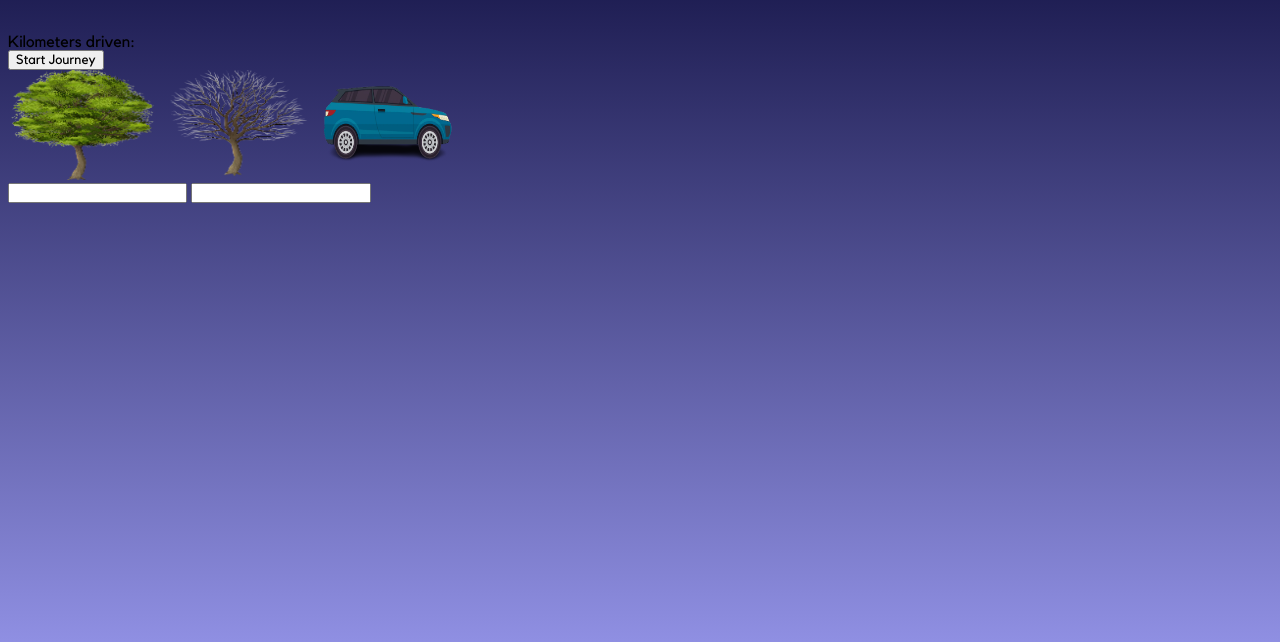
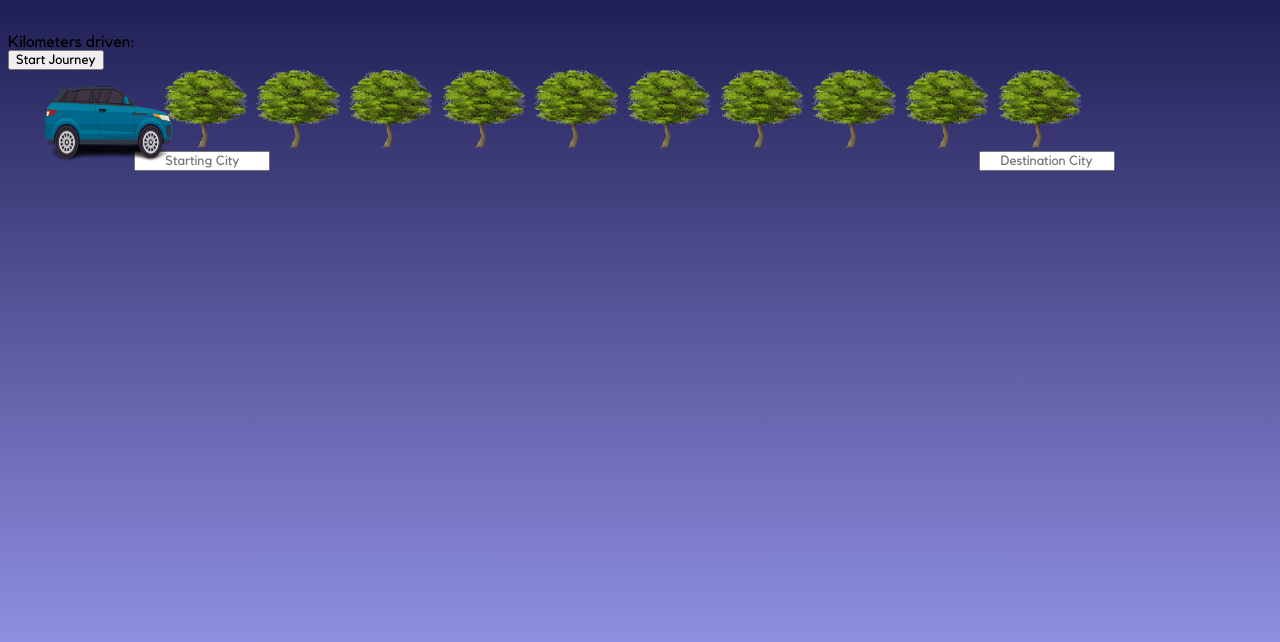
Before and after one commit to krishnacheemalapati/HackTheValleySubmission, a plain HTML site: page index.html in a window 1280 px wide. Shown: the part 142-784 px from the top of the page. Drawn offline with Linux system fonts and the light colour scheme.

Commit message:
more trees, minor formatting

```diff
--- a/App.js
+++ b/App.js
@@ -10,7 +10,7 @@ function moveCar(id) {
     clearInterval(id);
     id = setInterval(frame, 10);
     function frame() {
-      if (pos == 1000) {
+      if (pos == 1300) {
         clearInterval(id);
       } else {
         pos++;
--- a/index.html
+++ b/index.html
@@ -4,7 +4,7 @@
     <script src="App.js"></script>
     <link rel="stylesheet" href="styles.css">
     </link>
-    <title> Tetradoro Technique</title>
+    <title> Transport thing</title>
 </head>
 <html>
 <body>
@@ -16,16 +16,24 @@
     <button id = "journeybtn">Start Journey</button>
 </div>
 <div class = "treecontainer">
-    <img src="./assets/live_tree.png", class = "live tree", width="150", height="110" />
-    <img src="./assets/dead_tree.png", class = "dead tree", width="150", height="110" />
-    <img src="./assets/car.png", id = "car", width="150", height="100" />
+    <img src="./assets/live_tree.png", class = "live tree", width="7%", height="8%", id="t1"/>
+    <img src="./assets/live_tree.png", class = "live tree", width="7%", height="8%", id="t2"/>
+    <img src="./assets/live_tree.png", class = "live tree", width="7%", height="8%", id="t3"/>
+    <img src="./assets/live_tree.png", class = "live tree", width="7%", height="8%", id="t4"/>
+    <img src="./assets/live_tree.png", class = "live tree", width="7%", height="8%", id="t5"/>
+    <img src="./assets/live_tree.png", class = "live tree", width="7%", height="8%", id="t6"/>
+    <img src="./assets/live_tree.png", class = "live tree", width="7%", height="8%", id="t7"/>
+    <img src="./assets/live_tree.png", class = "live tree", width="7%", height="8%", id="t8"/>
+    <img src="./assets/live_tree.png", class = "live tree", width="7%", height="8%", id="t9"/>
+    <img src="./assets/live_tree.png", class = "live tree", width="7%", height="8%", id="t10"/>
+    <img src="./assets/car.png", id = "car", width="150px", height="100px" />
 </div>
 <div class = "path">
     <div class = "line"></div>
-    <div class = "city container">
-        <input type="text" id="cityA" name="input cityA" class="input cityA">
-        <input type="text" id="cityB" name="input cityB" class="input cityB">
-    </div>
+</div>
+<div class = "citycontainer">
+    <input type="text" id="cityA" name="input cityA" class="input cityA" placeholder="Starting City">
+    <input type="text" id="cityB" name="input cityB" class="input cityB" placeholder="Destination City">
 </div>
 </body>
 </html>
--- a/styles.css
+++ b/styles.css
@@ -29,11 +29,12 @@ html {
 }
 .input{
     font-family: 'Kollektif', 'Serif';
-    padding-left: 2%;
+    text-align: center;
 }
 
 #car{
     position: absolute;
+    left:2%;
 }
 
 .treecontainer{
@@ -43,3 +44,20 @@ html {
 .tree{
     position: relative;
 }
+
+.citycontainer{
+    width:80vw;
+    margin: 0;
+    margin-left: 10%;
+}
+
+.cityA, .cityB{
+    width: 10vw;
+}
+
+#cityB{
+    margin-left: 55vw;
+}
+#t1{
+    margin-left: 12vw;
+}
```
